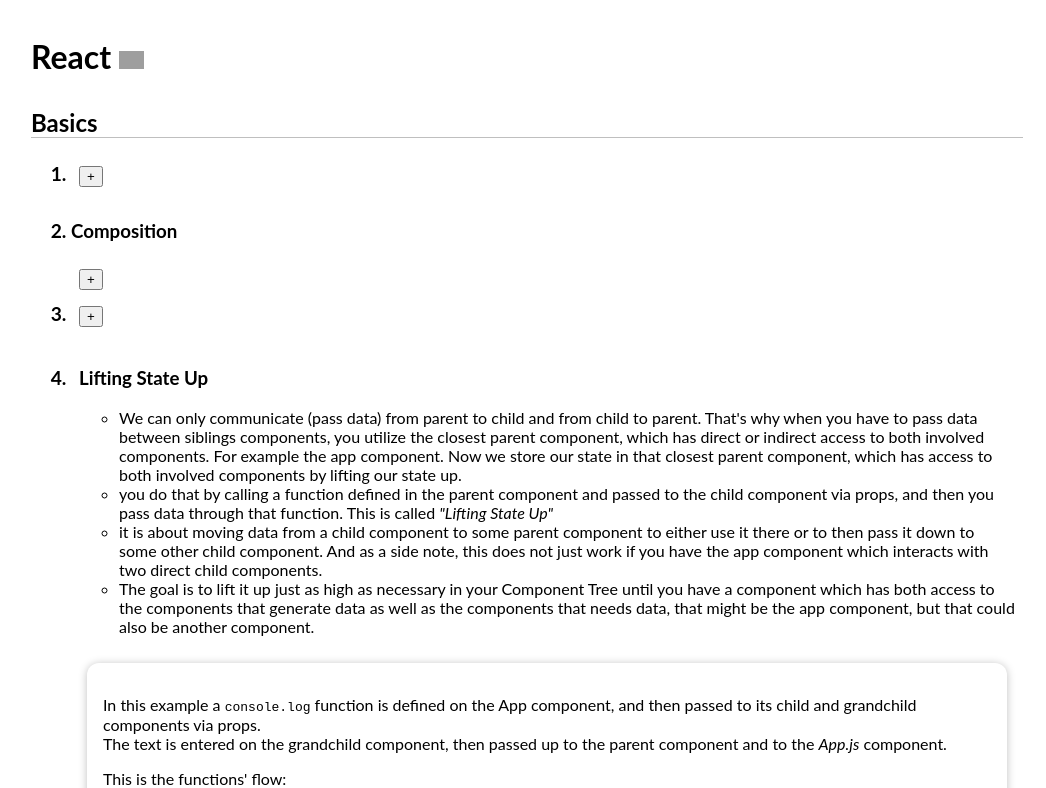
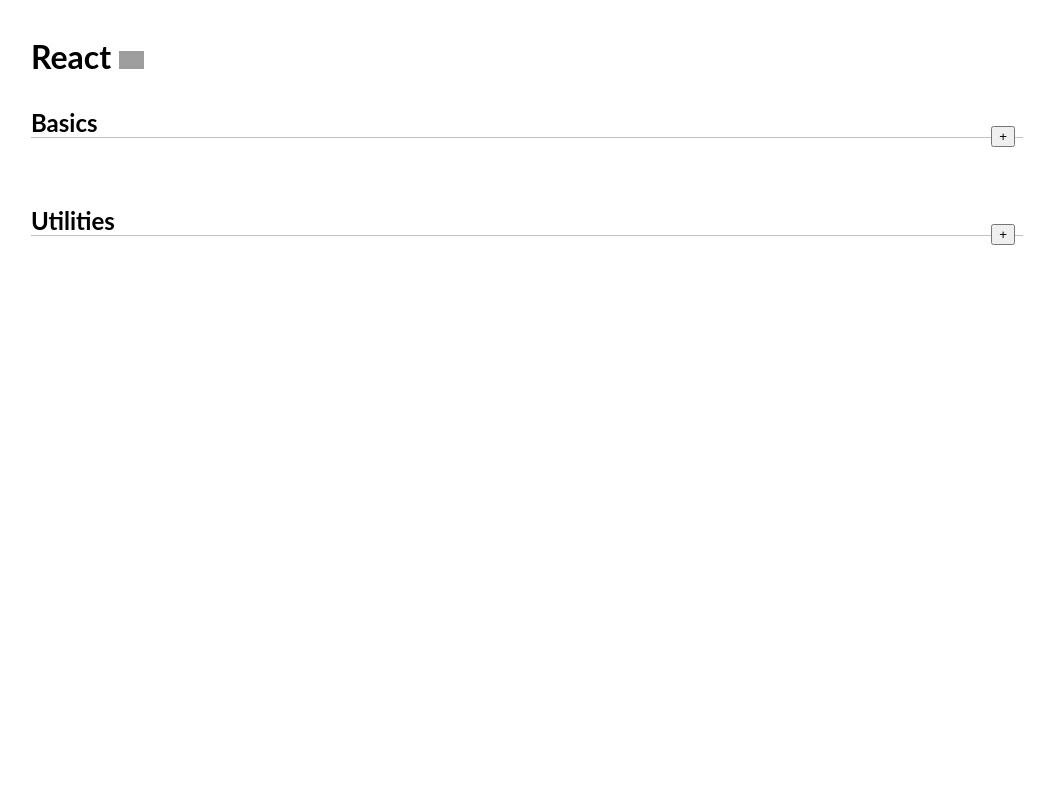
Before and after one commit to mkonemo/react-basics, a React (Create React App) app: page / in a window 1280 px wide. Shown: the top 788 px of the page, without its empty margins (113-1159 px from the left). Built offline with nearby package versions, Linux system fonts and the light colour scheme; grey boxes are pictures that could not be loaded.

Commit message:
5 files modified

```diff
--- a/src/App.js
+++ b/src/App.js
@@ -28,8 +28,10 @@ const App = () => {
         <img src="https://firebasestorage.googleapis.com/v0/b/react-basics-2ff51.appspot.com/o/logo192.png?alt=media&token=a484171c-797a-4a94-a7f7-ee9cb914a2e3" />
       </h1>
       <h2>Basics</h2>
+      <Show>
         <ol>
           <li>
+            <h3>Props example</h3>
             <Show>
               <Props />
             </Show>
@@ -38,31 +40,37 @@ const App = () => {
             <h3>Composition</h3>
             <Show>
               <p>
-              Generally, the approach of building a user interface from smaller
-              building blocks is called composition.
+                Generally, the approach of building a user interface from
+                smaller building blocks is called composition.
               </p>
             </Show>
           </li>
           <li>
+            <h3>State and React hooks</h3>
             <Show>
               <UseStateDefinition />
             </Show>
           </li>
 
           <li>
+            <h3>Lifting State Up</h3>
+            <Show>
               <LiftingStateUp onInputText={inputTextHandler} />
+            </Show>
           </li>
           <li>
             <h3>Controlled component</h3>
             <p>
               A controlled component is a normal component. The peculiarity is
-            that in that case there is a value handled by its parent component.
-            Both the value, as well as changes to the value are not handled in
-            the component itself but in a parent component.
+              that in that case there is a value handled by its parent
+              component. Both the value, as well as changes to the value are not
+              handled in the component itself but in a parent component.
             </p>
           </li>
         </ol>
+      </Show>
       <h2>Utilities</h2>
+      <Show>
         <ol>
           <li>
             <h3>Firebase storage</h3>
@@ -112,6 +120,7 @@ const App = () => {
             <ShowElements />
           </li>
         </ol>
+      </Show>
     </div>
   );
 };
--- a/src/components/UI/Show.js
+++ b/src/components/UI/Show.js
@@ -1,4 +1,6 @@
 import React, { useState } from 'react';
+import './Show.css';
+
 
 const Show = (props) => {
   const [isShown, setIsShown] = useState(false);
--- a/src/components/props/Props.js
+++ b/src/components/props/Props.js
@@ -9,9 +9,7 @@ const Props = () => {
   ];
   return (
     <div>
-      <h3>
-        Props example
-      </h3>
+
 
         <p>
           Props are "custom HTML properties" defined in a root element, and
--- a/src/components/state/LiftingStateUp.js
+++ b/src/components/state/LiftingStateUp.js
@@ -18,7 +18,7 @@ const LiftingStateUp = (props) => {
 
   return (
     <div>
-      <h3>Lifting State Up</h3>
+
       <ul>
         <li>
           We can only communicate (pass data) from parent to child and from
--- a/src/components/state/UseStateDefinition.js
+++ b/src/components/state/UseStateDefinition.js
@@ -11,7 +11,7 @@ const UseStateDefinition = () => {
 
   return (
     <div>
-      <h3>State and React hooks</h3>
+
       <p>
         If you have a variable in your component function and the that variable
         changes, React ignores it. It doesn't care about that, that code
```
Lines whose indentation alone changed are shown as unchanged.
